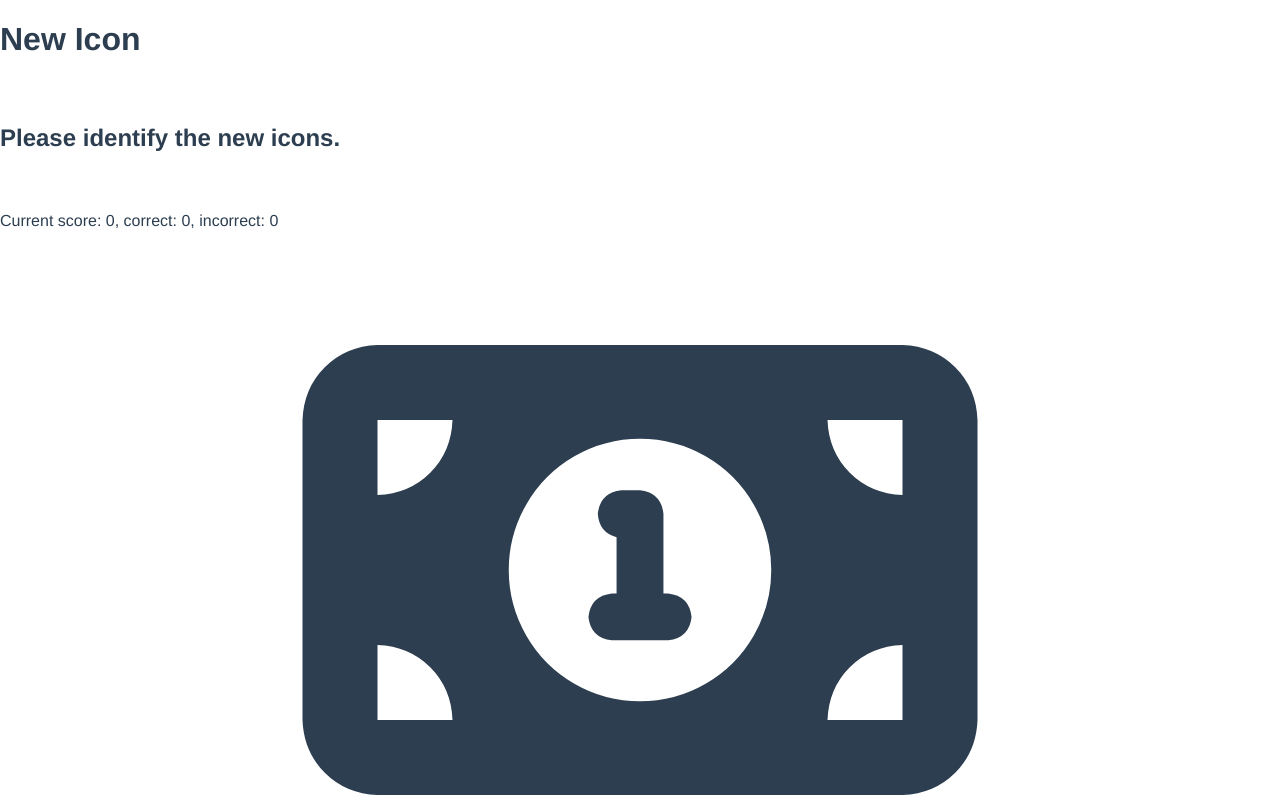
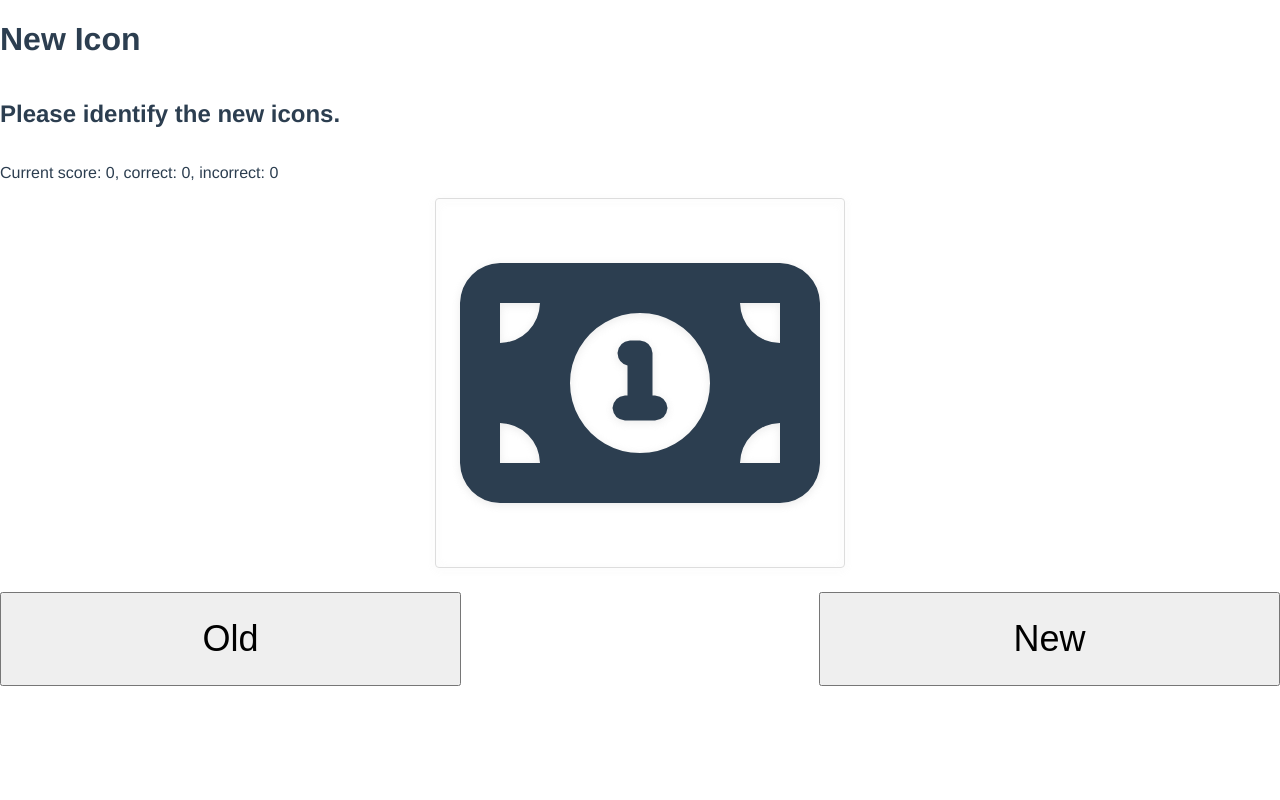
Before and after one commit to flying-musk/new-icon, a Vue app: page / in a window 1280 px wide. Shown: the top 800 px of the page. Built offline with nearby package versions, Linux system fonts and the light colour scheme.

Commit message:
[new-icon] Add border style to icon.

```diff
--- a/src/components/NewIcon.vue
+++ b/src/components/NewIcon.vue
@@ -9,6 +9,7 @@
     <div class="n-icon">
       <i :class="['fa', icon]" aria-hidden="true"></i>
     </div>
+    <div class="n-space"></div>
     <div class="n-buttons">
       <button>Old</button>
       <button>New</button>
@@ -45,13 +46,21 @@ export default {
 .n-outer {
   display: flex;
   flex-direction: column;
-  gap: 24px;
 }
 .n-icon {
   align-self: center;
+  border: solid 1px #dddddd;
+  border-radius: 4px;
+  filter: drop-shadow(0px 2px 4px rgba(196, 196, 196, 0.35));
+  padding: 24px;
 }
 i {
-  font-size: 600px;
+  font-size: 320px;
+}
+.n-space {
+  align-self: center;
+  width: 24px;
+  height: 24px;
 }
 .n-buttons {
   display: flex;
@@ -63,11 +72,6 @@ button {
   padding: 24px;
   font-size: 36px;
 }
-@media (max-width: 800px) {
-  i {
-    font-size: 320px;
-  }
-}
 @media (max-width: 400px) {
   i {
     font-size: 240px;
```
